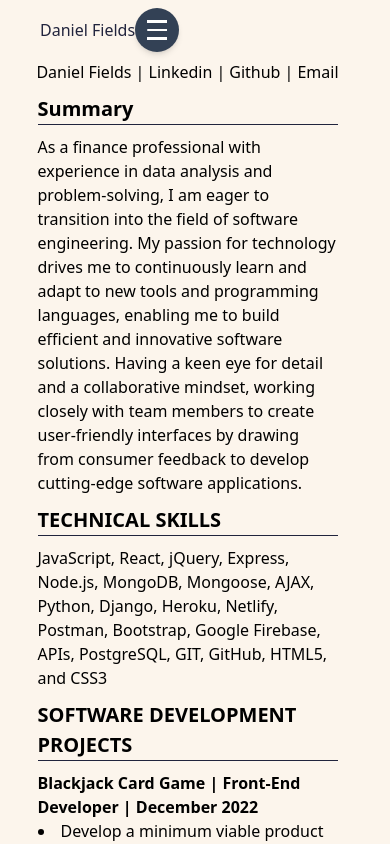
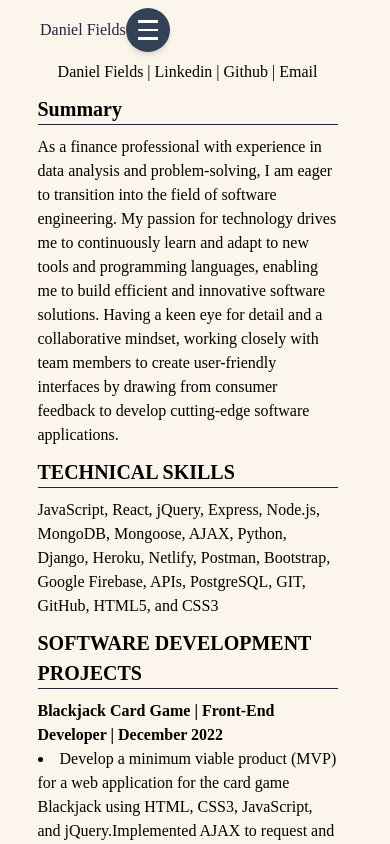
Before and after one commit to danf8/my-portfolio, a Next.js app: page /resume in a window 390 px wide. Shown: the top 844 px of the page. Built offline with nearby package versions, Linux system fonts and the light colour scheme.

Commit message:
wip: add global styles

```diff
--- a/styles/globals.css
+++ b/styles/globals.css
@@ -1,17 +1,11 @@
-/* @tailwind base;
-@tailwind components;
-@tailwind utilities; */
 
 @import 'tailwindcss/base';
 @import 'tailwindcss/components';
 @import 'tailwindcss/utilities';
 
 body, #__next{
-  /* font-family: 'Heebo'; */
+  font-family: 'Heebo';
   background-color: #FCF5EC;
-  /* height: 100vh; */
-  /* display: flex;
-  flex-direction: column; */
   scroll-behavior: smooth;
 }
 
@@ -22,24 +16,6 @@ img {
 
 @media (max-width: 767px) {
   body, #__next {
-    max-width: 375px;
+    min-width: 375px;
   }
 }
-
-/* :root {
-  --foreground-rgb: 0, 0, 0;
-  --background-start-rgb: 214, 219, 220;
-  --background-end-rgb: 255, 255, 255;
-}
-
-@media (prefers-color-scheme: dark) {
-  :root {
-    --foreground-rgb: 255, 255, 255;
-    --background-start-rgb: 0, 0, 0;
-    --background-end-rgb: 0, 0, 0;
-  }
-}
-
-body {
-  color: rgb(var(--foreground-rgb));
-} */
```
